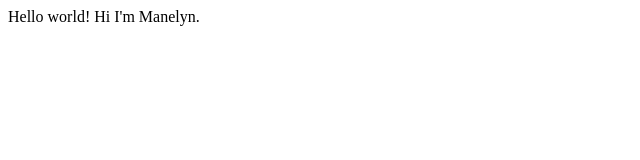
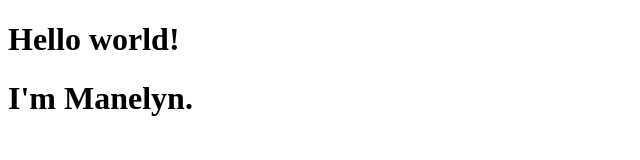
Before and after one commit to mnlyn/sitedev, a plain HTML site: page index.html in a window 1280 px wide. Shown: the whole page, without its empty margins (0-640 px from the left). Drawn offline with Linux system fonts and the light colour scheme.

Commit message:
Update index.html

```diff
--- a/index.html
+++ b/index.html
@@ -2,12 +2,11 @@
 <html lang="en">
 <head>
     <meta charset="UTF-8">
-    <meta http-equiv="X-UA-Compatible" content="IE=edge">
     <meta name="viewport" content="width=device-width, initial-scale=1.0">
     <title>First Webpage</title>
 </head>
 <body>
-    <h>Hello world!</h>
-    <h>Hi I'm Manelyn.</h>
+    <h1>Hello world!</h1>
+    <h1>I'm Manelyn.</h1>
 </body>
 </html>
```
